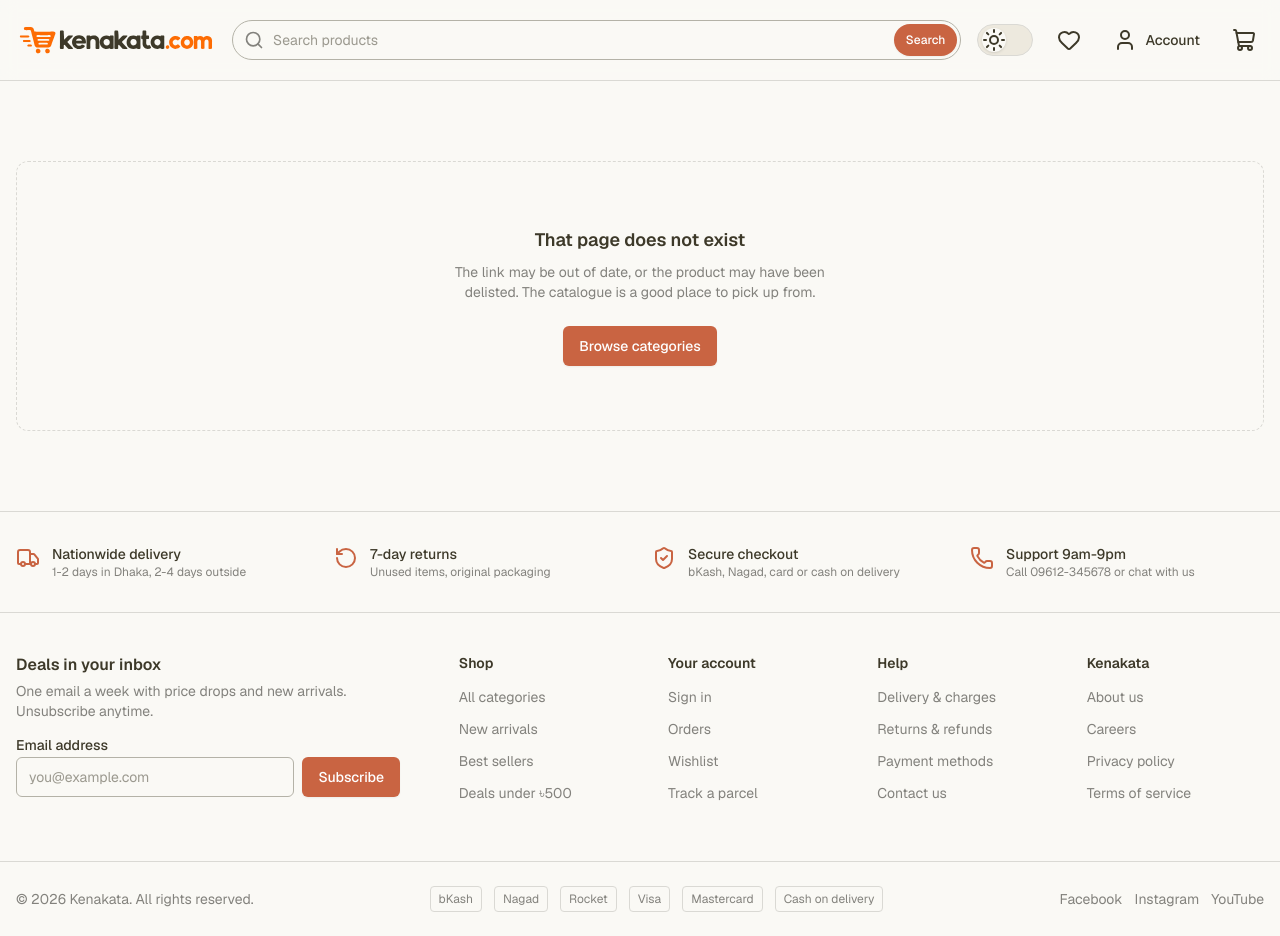
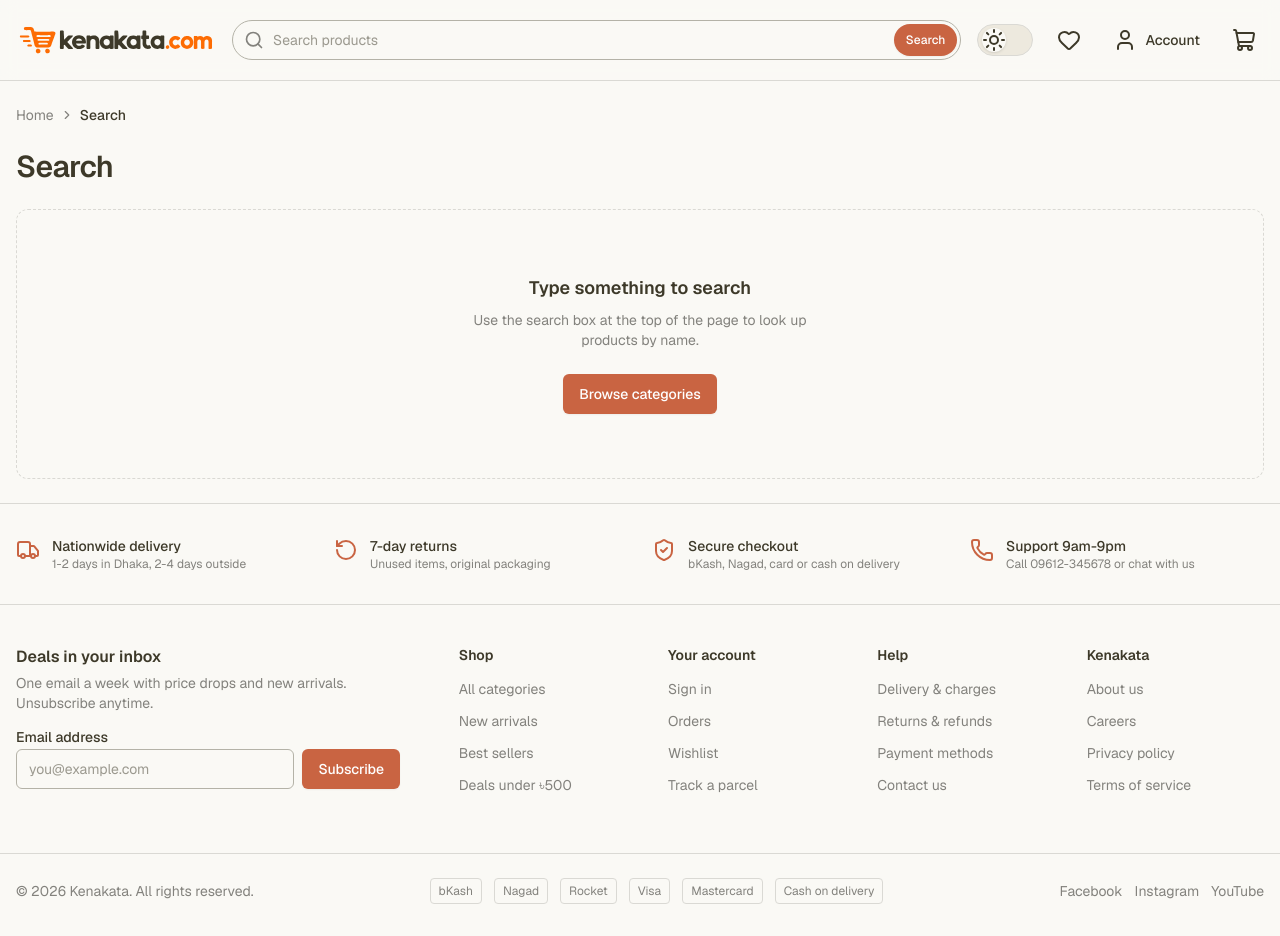
Before and after one commit to frost23z/kenakata, a Next.js app: page /search in a window 1280 px wide. Before the commit this address had no page. Built offline with nearby package versions, Linux system fonts and the light colour scheme.

Commit message:
feat(search): add loading and error states and align wishlist layout
- Add loading and error components for search
- Update wishlist layout styles for consistency

```diff
--- /dev/null
+++ b/src/app/search/error.tsx
@@ -0,0 +1,17 @@
+'use client'
+
+import StatusPanel from '@/components/ui/StatusPanel'
+import UMain from '@/components/utilities/UMain'
+
+export default function SearchError({ reset }: { error: Error; reset: () => void }) {
+    return (
+        <UMain className='flex flex-col justify-center gap-6 py-10 lg:gap-10 lg:py-20'>
+            <StatusPanel
+                title="Search isn't working right now"
+                body='The catalogue service may be busy. Trying again usually works.'
+                actionLabel='Try again'
+                actionOnClick={reset}
+            />
+        </UMain>
+    )
+}
--- /dev/null
+++ b/src/app/search/loading.tsx
@@ -0,0 +1,13 @@
+import { ProductGridSkeleton, Skeleton } from '@/components/ui/Skeleton'
+import UMain from '@/components/utilities/UMain'
+
+export default function Loading() {
+    return (
+        <UMain className='flex flex-col justify-center py-4 lg:py-6'>
+            <Skeleton className='h-4 w-24' />
+            <Skeleton className='mt-4 mb-6 h-8 w-72' />
+            <Skeleton className='mb-6 h-28 rounded-xl' />
+            <ProductGridSkeleton />
+        </UMain>
+    )
+}
--- /dev/null
+++ b/src/app/search/page.tsx
@@ -0,0 +1,90 @@
+import ProductGrid from '@/components/product/ProductGrid'
+import ProductToolbar from '@/components/product/ProductToolbar'
+import Breadcrumbs from '@/components/ui/Breadcrumbs'
+import Pagination from '@/components/ui/Pagination'
+import StatusPanel from '@/components/ui/StatusPanel'
+import UMain from '@/components/utilities/UMain'
+import { getProducts } from '@/lib/api/products'
+import { filterByPrice, paginate, sortProducts, toPage } from '@/lib/sort'
+import type { Metadata } from 'next'
+import { Suspense } from 'react'
+
+export const metadata: Metadata = {
+    title: 'Search',
+    description: 'Search the Kenakata catalogue.',
+}
+
+function first(value: string | string[] | undefined) {
+    return Array.isArray(value) ? value[0] : value
+}
+
+export default async function SearchPage({ searchParams }: PageProps<'/search'>) {
+    const query = await searchParams
+    const term = first(query.q)?.trim() ?? ''
+
+    const priceMin = Number(first(query.price_min)) || undefined
+    const priceMax = Number(first(query.price_max)) || undefined
+
+    // No term, no fetch — an empty title filter would return the whole
+    // catalogue rather than nothing, which isn't what "search" should show.
+    const products = term
+        ? await getProducts({
+              title: term,
+              price_min: priceMin,
+              price_max: priceMax,
+              limit: 100,
+          })
+        : []
+
+    const priceFiltered = filterByPrice(products, priceMin, priceMax)
+    const sorted = sortProducts(priceFiltered, first(query.sort))
+    const { items, page, pageCount } = paginate(sorted, toPage(first(query.page)))
+
+    return (
+        <UMain className='flex flex-col justify-center py-4 lg:py-6'>
+            <Breadcrumbs items={[{ label: 'Search' }]} />
+
+            <h1 className='mb-6 text-2xl font-semibold tracking-tight sm:text-3xl'>
+                {term ? `Results for “${term}”` : 'Search'}
+            </h1>
+
+            {!term ? (
+                <StatusPanel
+                    title='Type something to search'
+                    body='Use the search box at the top of the page to look up products by name.'
+                    actionLabel='Browse categories'
+                    actionHref='/category'
+                />
+            ) : items.length > 0 ? (
+                <>
+                    <Suspense
+                        fallback={<div className='border-border mb-6 h-28 rounded-xl border' />}
+                    >
+                        <ProductToolbar total={sorted.length} />
+                    </Suspense>
+
+                    <ProductGrid products={items} />
+
+                    <Pagination
+                        basePath='/search'
+                        page={page}
+                        pageCount={pageCount}
+                        params={{
+                            q: term,
+                            sort: first(query.sort),
+                            price_min: first(query.price_min),
+                            price_max: first(query.price_max),
+                        }}
+                    />
+                </>
+            ) : (
+                <StatusPanel
+                    title={`No products match “${term}”`}
+                    body='Check the spelling, use fewer words, or browse the categories instead.'
+                    actionLabel='Browse categories'
+                    actionHref='/category'
+                />
+            )}
+        </UMain>
+    )
+}
--- a/src/app/wishlist/page.tsx
+++ b/src/app/wishlist/page.tsx
@@ -16,7 +16,7 @@ export const metadata: Metadata = {
  */
 export default function WishlistPage() {
     return (
-        <UMain className='pb-16'>
+        <UMain className='flex flex-col justify-center py-4 lg:py-6'>
             <Breadcrumbs items={[{ label: 'Wishlist' }]} />
 
             <h1 className='mb-6 text-2xl font-semibold tracking-tight sm:text-3xl'>
```
